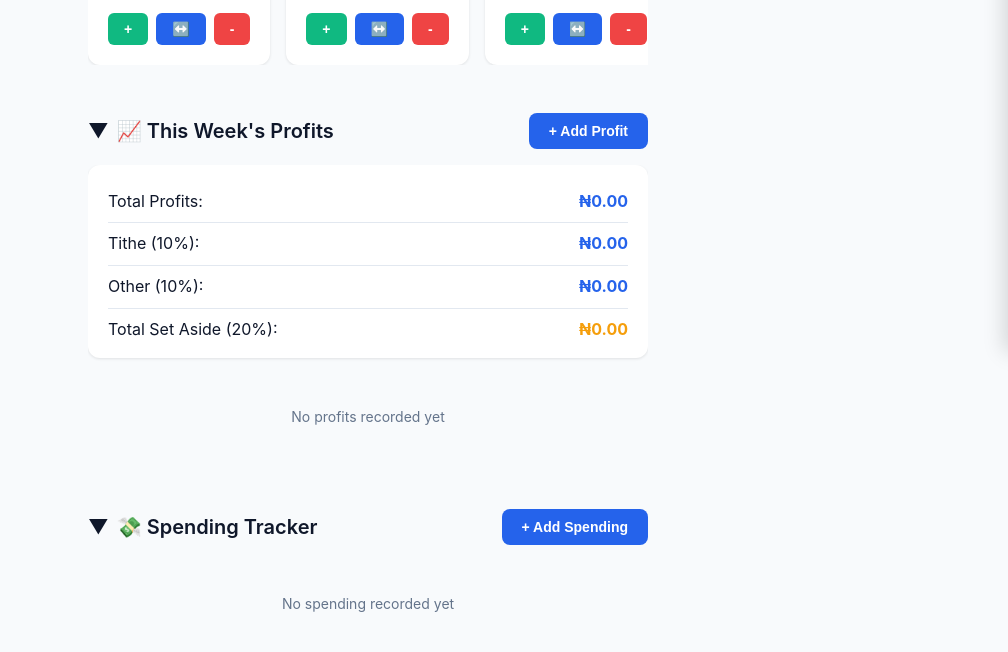
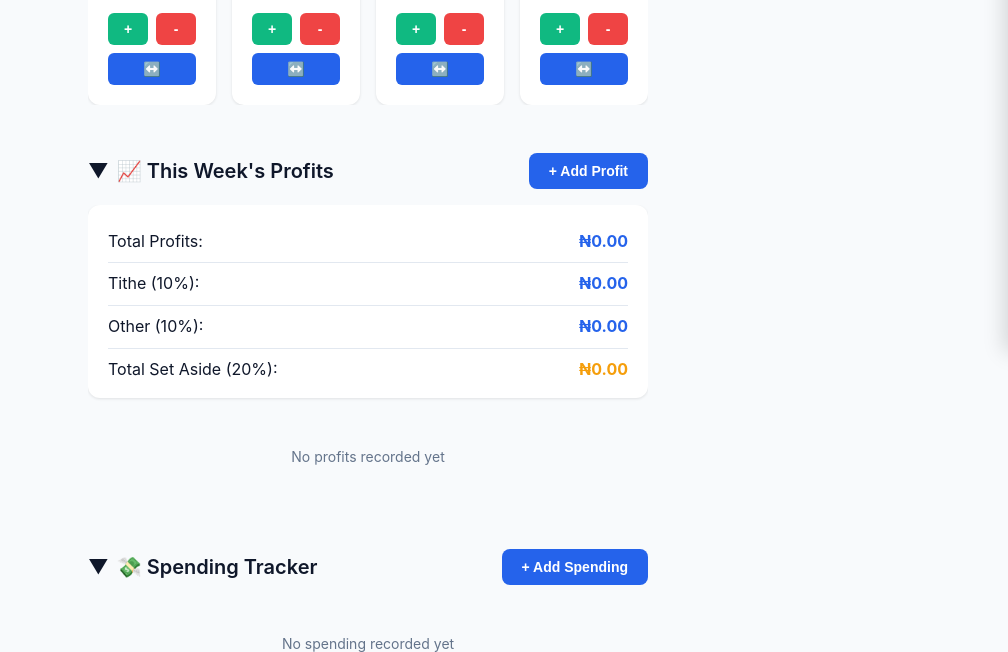
Before and after one commit to jackcollmas/Finance, a website: page index.html in a window 1280 px wide. Shown: the part 448-1100 px from the top of the page, without its empty margins (272-1280 px from the left). Drawn offline with Linux system fonts and the light colour scheme.

Commit message:
fix overflow caused by transfer btn(unverfied )

```diff
--- a/app.js
+++ b/app.js
@@ -277,9 +277,9 @@ function renderAccounts() {
             <div class="account-amount">${formatCurrency(value)}</div>
             <div class="account-actions">
                 <button class="btn-small btn-success" onclick="addMoney('${key}')">+</button>
-                <button class="btn-small btn-primary" onclick="openTransferModal('${key}')" title="Transfer">↔️</button>
                 <button class="btn-small btn-danger" onclick="subtractMoney('${key}')">-</button>
             </div>
+            <button class="btn-small btn-primary account-transfer-btn" onclick="openTransferModal('${key}')" title="Transfer">↔️</button>
         </div>
     `).join('');
 }
--- a/style.css
+++ b/style.css
@@ -152,8 +152,13 @@ body {
 
 .account-actions {
     display: grid;
-    grid-template-columns: repeat(3, 1fr);
-    gap: 0.5rem;
+    grid-template-columns: repeat(2, 1fr);
+    gap: 0.5rem;
+}
+
+.account-transfer-btn {
+    width: 100%;
+    margin-top: 0.5rem;
 }
 
 /* Profit Summary */
```
